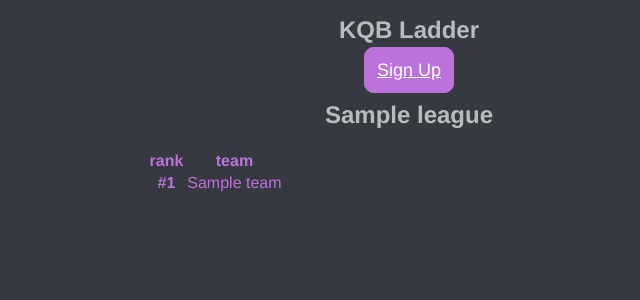
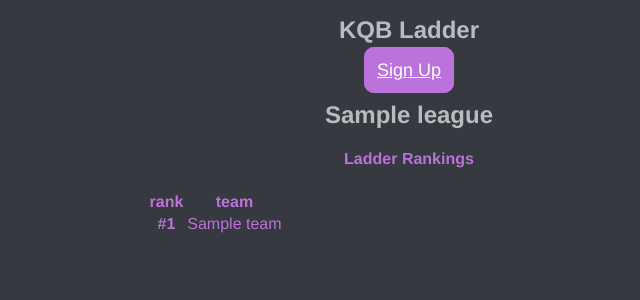
Before and after one commit to ianfitzpatrick/beerackets, a Django app: page / in a window 1280 px wide. Shown: the top 300 px of the page, without its empty margins (231-871 px from the left). Run offline with Django 3.2, Linux system fonts and the light colour scheme; tables that the repository leaves empty hold one stand-in row (values such as "Sample post"); parts of the project's set-up code (start-up, migrations or seed data) failed here and were passed over; some libraries are stand-ins or nearby versions.

Commit message:
Removed redundant 'ladder' field from ladderranking model

```diff
--- a/ladders/models.py
+++ b/ladders/models.py
@@ -72,4 +72,3 @@ class LadderRanking(models.Model):
     position = models.PositiveSmallIntegerField(default=9999)
     team = models.OneToOneField(
         Team, related_name='ladder_ranking', on_delete=models.CASCADE)
-    ladder = models.ForeignKey(Ladder, on_delete=models.CASCADE)
--- a/templates/home.html
+++ b/templates/home.html
@@ -16,6 +16,8 @@
     {% for league in league_list %}
     <table>
         <h2>{{ league }}</h2>
+        {% if league.ladder %}
+        <h4>Ladder Rankings</h4>
             <tr>
                 <th>rank</th>
                 <th>team</th>
@@ -25,6 +27,7 @@
                 <td><strong>#{{ team.ladder_ranking.position }}</strong></td>
                 <td>{{ team.name }} </td>
             {% endfor %}
+        {% endif %}
     </table>
     {% endfor %}
 
```
Also changed, not shown: ladders/migrations/0007_auto_20200331_0330.py (added), ladders/migrations/0008_remove_ladderranking_ladder.py (added), teams/migrations/0010_auto_20200331_0330.py (added). Lines whose indentation alone changed are shown as unchanged.
